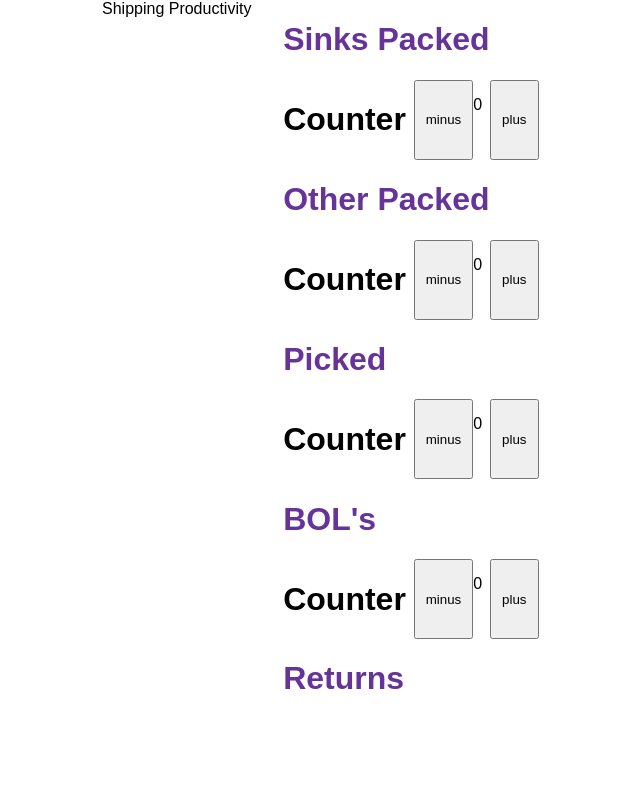
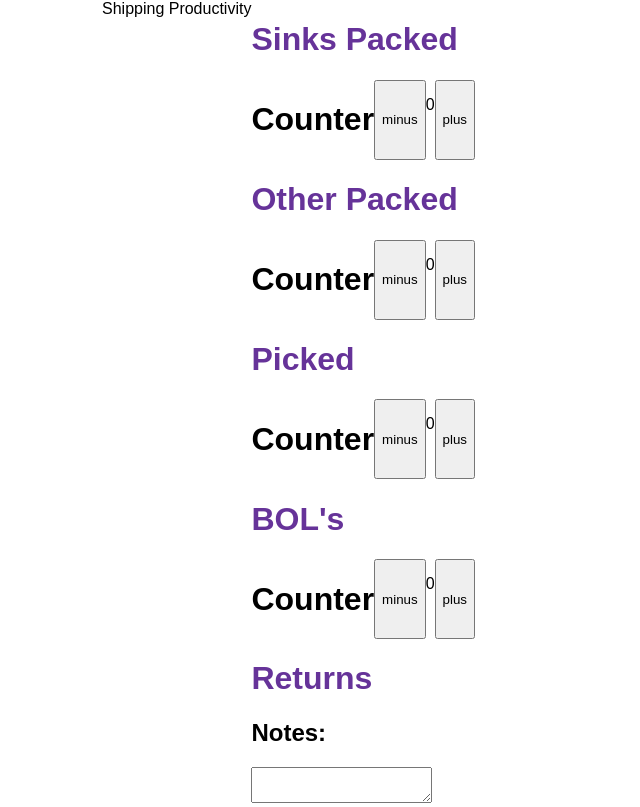
Before and after one commit to Douglas4739/shipping-productivity, a React (Create React App) app: page / in a window 1280 px wide. Shown: the whole page, without its empty margins (288-928 px from the left). Built offline with nearby package versions, Linux system fonts and the light colour scheme.

Commit message:
changed some things

```diff
--- a/src/components/layout.css
+++ b/src/components/layout.css
@@ -2,8 +2,8 @@
     margin: auto;
     max-width: 500px;
     font-family: sans-serif;
-    display: grid;
-    grid-template-columns: auto auto auto auto;
+    display: flex;
+    flex-direction: row;
   }
   .heading {
     color: rebeccapurple;
--- a/src/components/layout.js
+++ b/src/components/layout.js
@@ -20,6 +20,8 @@ export default function Layout() {
             <h1 className="heading">BOL's</h1>
             <Counter></Counter>
             <h1 className="heading">Returns</h1>
+            <h2>Notes:</h2>
+            <textarea></textarea>
           </main>
         </div>
       );
```
